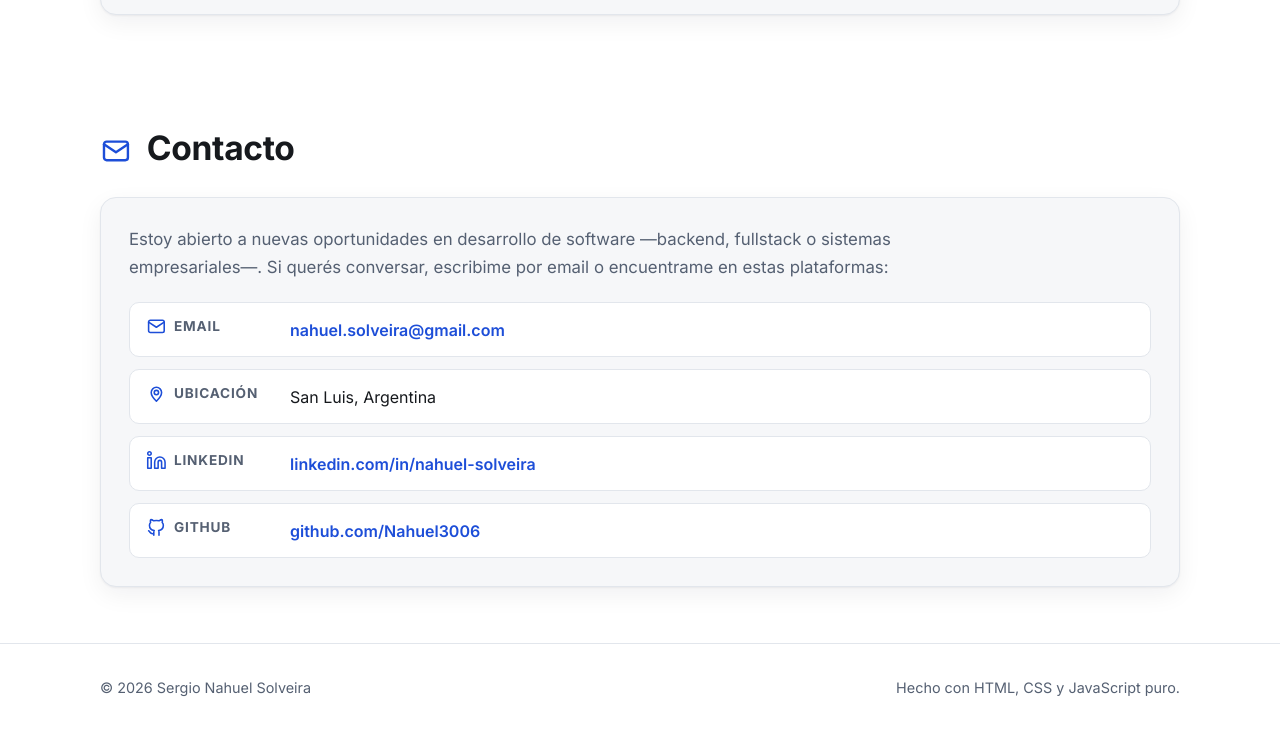
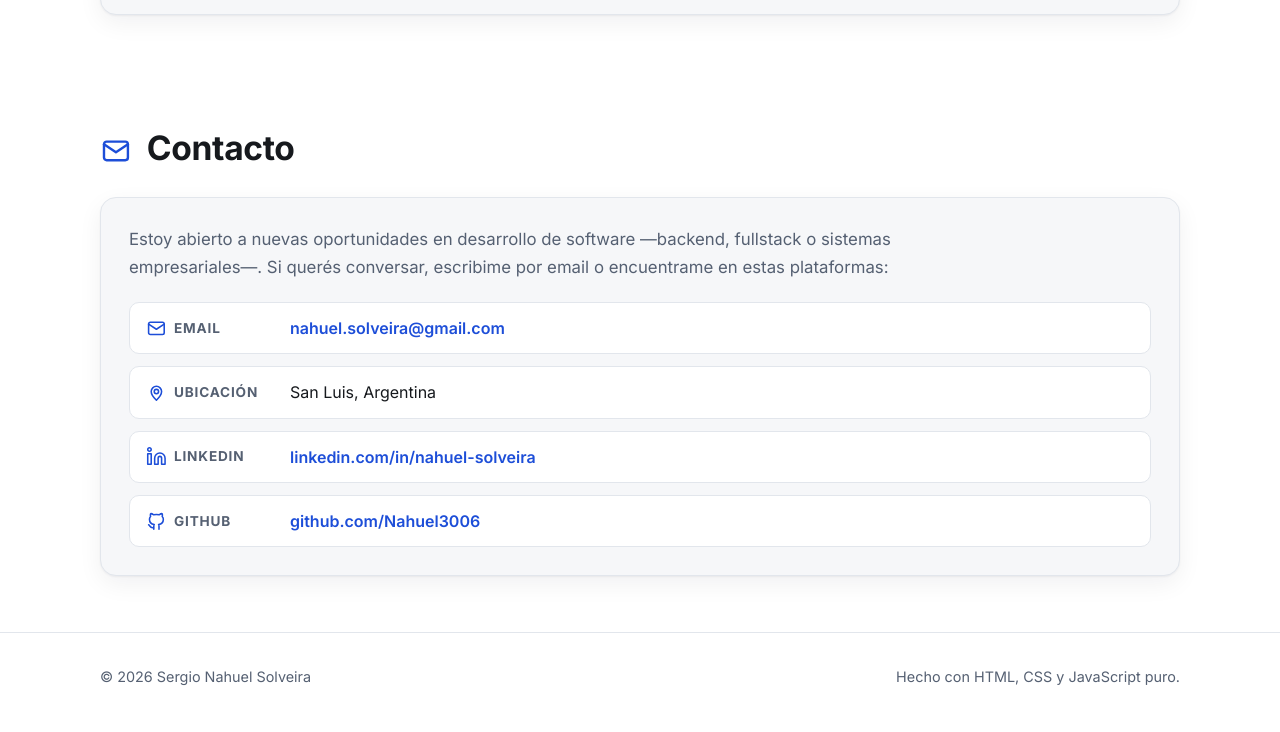
Before and after one commit to Nahuel3006/Nahuel3006.github.io, a plain HTML site: page index.html in a window 1280 px wide. Shown: the part 5692-6424 px from the top of the page. Drawn offline with Linux system fonts and the light colour scheme.

Commit message:
fix centrado contacto

```diff
--- a/styles.css
+++ b/styles.css
@@ -740,7 +740,7 @@ section {
 .contact-list li {
   display: flex;
   flex-wrap: wrap;
-  align-items: baseline;
+  align-items: center;
   gap: 0.35rem 1rem;
   padding: 0.75rem 1rem;
   background-color: var(--bg);
@@ -754,6 +754,7 @@ section {
   gap: 0.45rem;
   min-width: 8rem;
   font-size: 0.85rem;
+  line-height: 1.3rem;
   font-weight: 700;
   text-transform: uppercase;
   letter-spacing: 0.06em;
```
